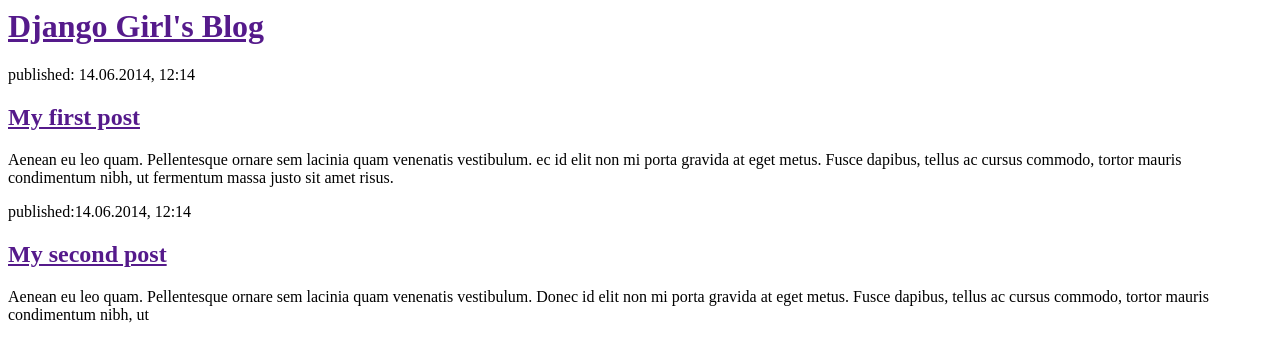
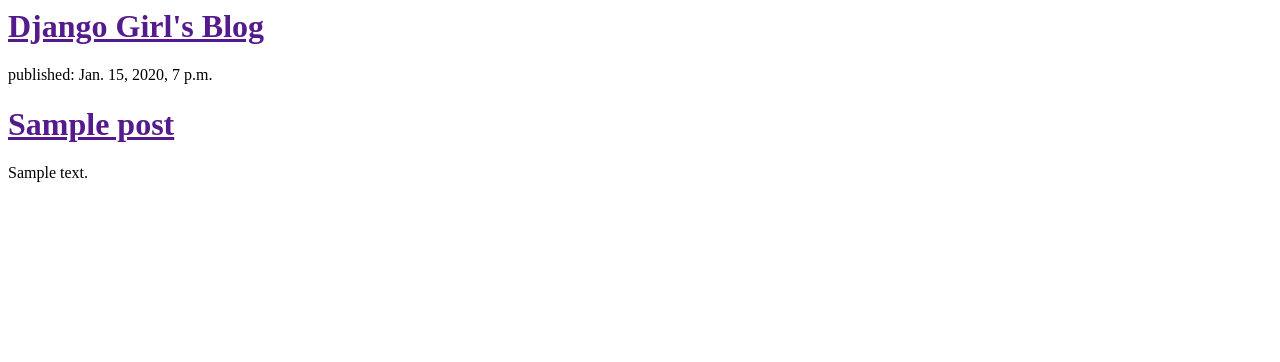
Before and after one commit to chunha/my-first-blog, a Django app: template blog/templates/blog/post_list.html in a window 1280 px wide. Shown: the top 362 px of the page. Run offline with Django 3.2, Linux system fonts and the light colour scheme; the template is opened without the code that fills it: values that come from a table or form of the project are taken from there, others are empty; tables that the repository leaves empty hold one stand-in row (values such as "Sample post").

Commit message:
Modified templates to display posts from database.

```diff
--- a/blog/templates/blog/post_list.html
+++ b/blog/templates/blog/post_list.html
@@ -7,16 +7,13 @@
 			<h1><a href="">Django Girl's Blog</a></h1>
 		</div>
 
+{% for post in posts %}
 		<div>
-			<p>published: 14.06.2014, 12:14</p>
-			<h2><a href="">My first post</a></h2>
-			<p>Aenean eu leo quam. Pellentesque ornare sem lacinia quam venenatis vestibulum. ec id elit non mi porta gravida at eget metus. Fusce dapibus, tellus ac cursus commodo, tortor mauris condimentum nibh, ut fermentum massa justo sit amet 	risus.</p>
+			<p>published: {{ post.publish_date }}</p>
+			<h1><a href="">{{ post.title }}</a></h1>
+			<p>{{ post.text|linebreaks }}</p>
+
 		</div>
-
-		<div>
-			<p>published:14.06.2014, 12:14</p>
-			<h2><a href="">My second post</a></h2>
-			<p>Aenean eu leo quam. Pellentesque ornare sem lacinia quam venenatis vestibulum. Donec id elit non mi porta gravida at eget metus. Fusce dapibus, tellus ac cursus commodo, tortor mauris condimentum nibh, ut</p>
-		</div>
+{% endfor %}
 	</body>
 </html>
```
Also changed, not shown: blog/views.py (+4 -3 lines).
